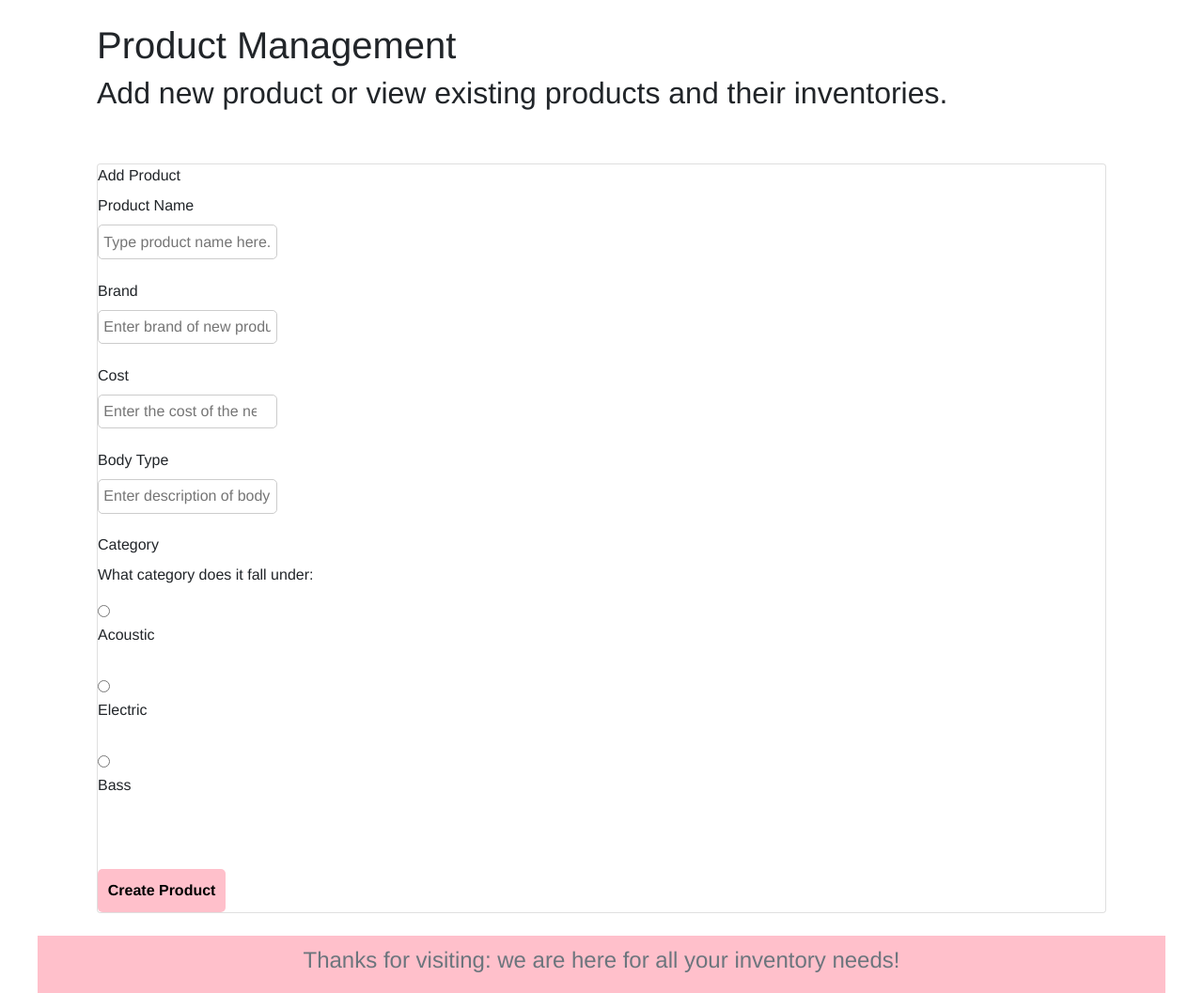
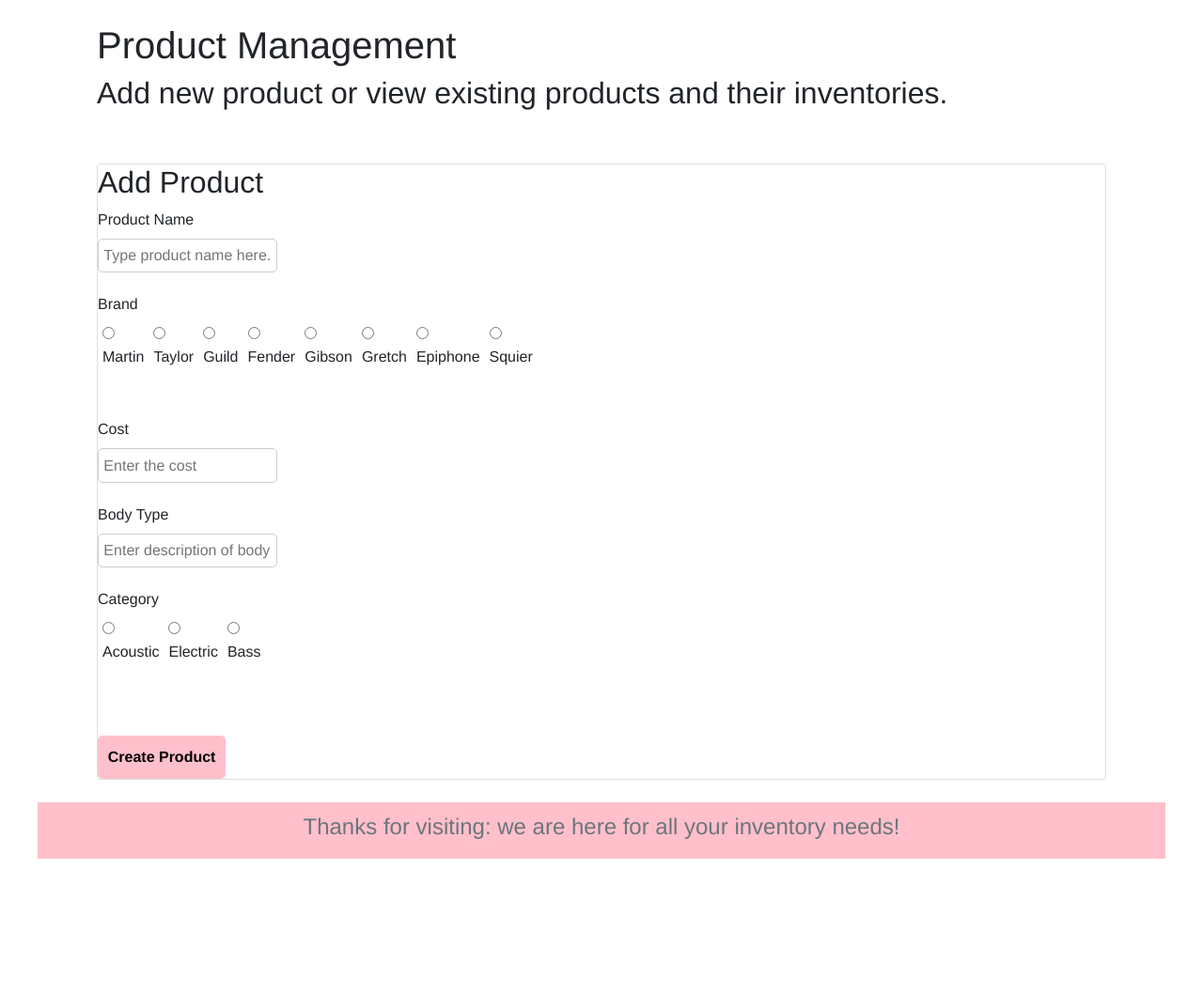
Before and after one commit to jenemanuele/Sheet-Of-Inventory, a Node server app: page /dashboard/add in a window 1280 px wide. Shown: the part 224-1281 px from the top of the page at 94% size. After the commit the page ends 1138 px from the top, so only its background shows below. Run offline with Node 20, Linux system fonts and the light colour scheme; a user stored in the database is signed in; some libraries are stand-ins or nearby versions.

Commit message:
updated product form handlebars + CSS

```diff
--- a/public/stylesheet/style.css
+++ b/public/stylesheet/style.css
@@ -39,10 +39,20 @@
   button:hover, .button:hover{
     background-color: palevioletred;
   }
+
   textarea, input {
     padding: .5%;
     border-radius: 5px;
     border: 1px solid #ccc;
+  }
+
+  .control {
+    display: flex;
+    flex-direction: row
+  }
+
+  .option {
+    padding: 0px 5px;
   }
 
   #dropdown:hover {
--- a/seeds/category-seeds.js
+++ b/seeds/category-seeds.js
@@ -2,7 +2,7 @@ const { Category } = require('../models');
 
 const categoryData = [
     {
-      // category_id: 0 autoincrements
+      // category_id: 0
       category_name: 'Acoustic',
     },
     {
--- a/seeds/index.js
+++ b/seeds/index.js
@@ -2,6 +2,8 @@ const seedAcoustic = require('./acoustic-seeds');
 const seedBass = require('./bass-seeds');
 const seedElectric = require('./electric-seeds');
 // const seedGuitars = require('./guitar-seeds');
+const seedCategory = require('./electric-seeds');
+
 
 const sequelize = require('../config/connection');
 
--- a/views/product.handlebars
+++ b/views/product.handlebars
@@ -19,7 +19,7 @@
         <div class="card-content">
           <div class="content">
             <form name="orderForm" id="orderForm">
-              <label class="label">Add Product</label>
+              <h2 class="label">Add Product</h2>
               <div class="field">
                 <label class="label">Product Name</label>
                 <div class="control">
@@ -39,13 +39,39 @@
               <div class="field">
                 <label for="brandInput" class="label">Brand</label>
                 <div class="control">
-                  <div id="errorBrand"></div>
-                  <input
-                    class="input"
-                    id="brandInput"
-                    type="text"
-                    placeholder="Enter brand of new product."
-                  />
+                  <div class="option">
+                    <input type="radio" id="0" name="brandInput" value="Martin">
+                    <label for="Martin">Martin</label><br>
+                  </div>
+                  <div class="option">
+                    <input type="radio" id="1" name="brandInput" value="Taylor">
+                    <label for="Taylor">Taylor</label><br>
+                  </div>
+                  <div class="option">
+                    <input type="radio" id="2" name="brandInput" value="Guild">
+                    <label for="Guild">Guild</label>
+                  </div>
+                  <div class="option">
+                    <input type="radio" id="2" name="brandInput" value="Fender">
+                    <label for="Fender">Fender</label>
+                  </div>
+                  <div class="option">
+                    <input type="radio" id="2" name="brandInput" value="Gibson">
+                    <label for="Gibson">Gibson</label>
+                  </div>
+                  <div class="option">
+                    <input type="radio" id="2" name="brandInput" value="Gretch">
+                    <label for="Gretch">Gretch</label>
+                  </div>
+                  <div class="option">
+                    <input type="radio" id="2" name="brandInput" value="Epiphone">
+                    <label for="Epiphone">Epiphone</label>
+                  </div>
+                  <div class="option">
+                    <input type="radio" id="2" name="brandInput" value="Squier">
+                    <label for="Squier">Squier</label>
+                  </div>
+                  <br>
                   <p
                     id="brandError"
                     class="error"
@@ -61,7 +87,7 @@
                     class="input"
                     id="costInput"
                     type="number"
-                    placeholder="Enter the cost of the new product."
+                    placeholder="Enter the cost"
                     step="0.01"
                   />
                   <p
@@ -78,7 +104,7 @@
                     class="input"
                     id="bodytypeInput"
                     type="text"
-                    placeholder="Enter description of body type"
+                    placeholder="Enter description of body"
                   />
                   <p
                     id="bodytypeError"
@@ -108,16 +134,20 @@
                       <option value="2">Electric</option>
                   </select> --}}
 
-                  <p>What category does it fall under:</p>
-                  <input type="radio" id="acoustic" name="categoryInput" value="Acoustic">
-                  <label for="html">Acoustic</label><br>
-                  <input type="radio" id="electric" name="categoryInput" value="Electric">
-                  <label for="css">Electric</label><br>
-                  <input type="radio" id="bass" name="categoryInput" value="Bass">
-                  <label for="javascript">Bass</label>
-                  <br>
+                  <div class="option">
+                    <input type="radio" id="0" name="categoryInput" value="Acoustic">
+                    <label for="html">Acoustic</label><br>
+                  </div>
+                  <div class="option">
+                    <input type="radio" id="1" name="categoryInput" value="Electric">
+                    <label for="css">Electric</label><br>
+                  </div>
+                  <div class="option">
+                    <input type="radio" id="2" name="categoryInput" value="Bass">
+                    <label for="javascript">Bass</label>
+                  </div>
 
-                   <p
+                  <p
                     id="categoryError"
                     class="error"
                     style="color: grey; font-weight: bold"
```
Also changed, not shown: views/inventory.html (+5 -5 lines).
